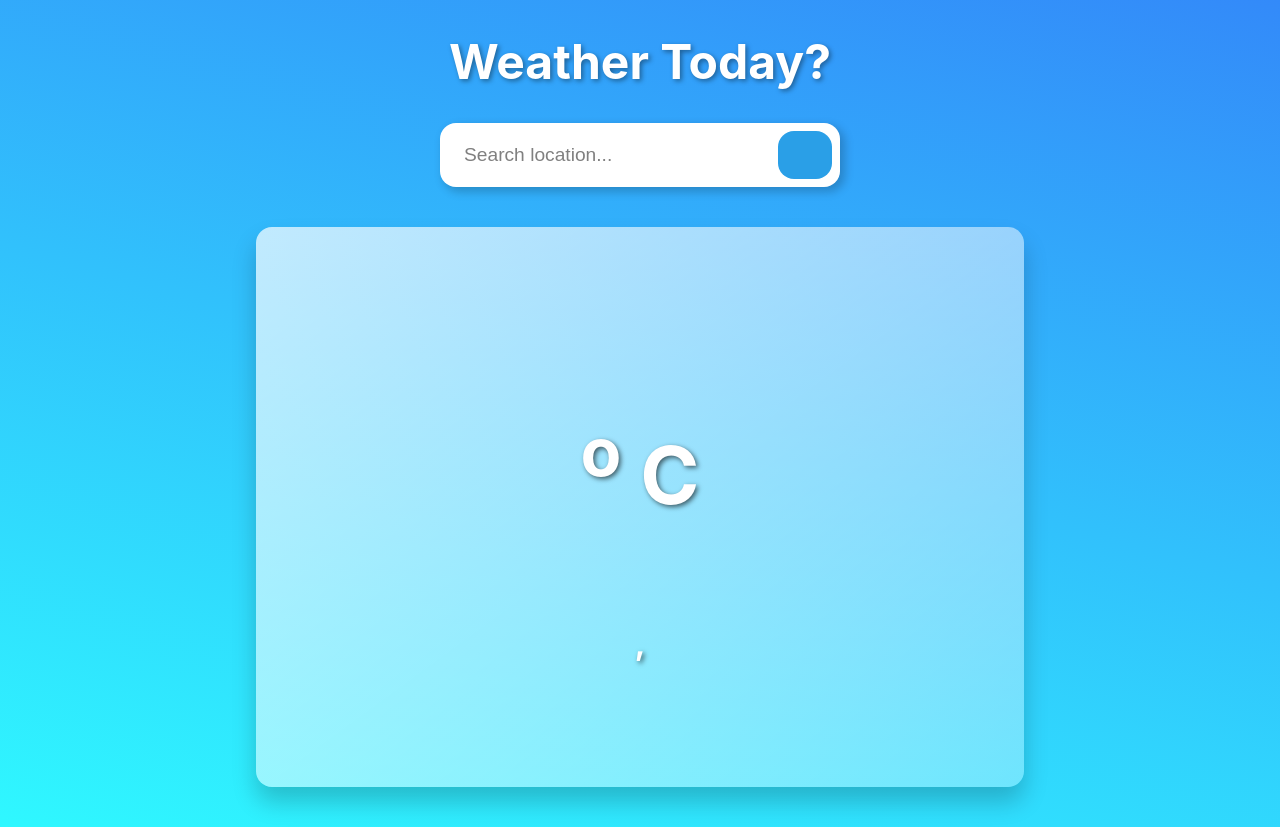
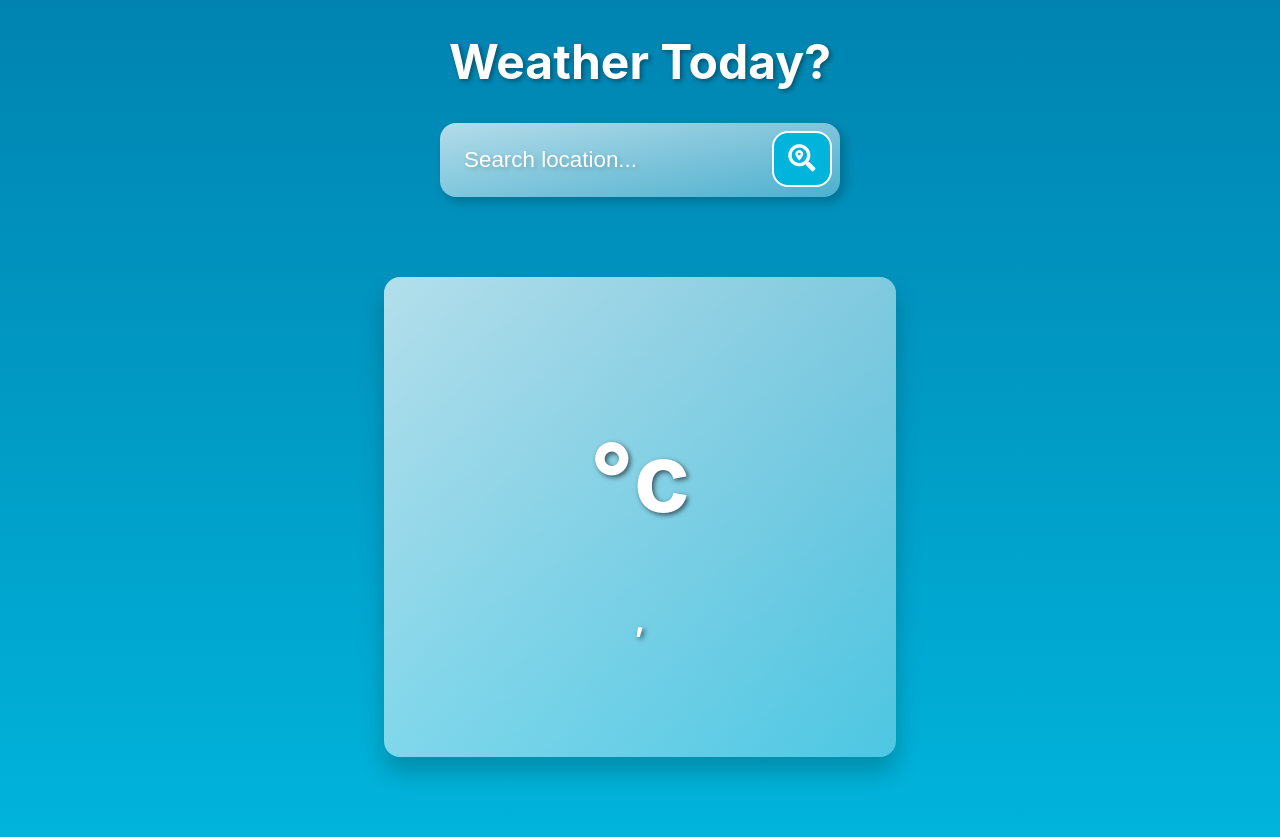
Before and after one commit to HampusJohnOlausson/Weather-forecast, a React (Create React App) app: page / in a window 1280 px wide. Built offline with nearby package versions, Linux system fonts and the light colour scheme; no server answers.

Commit message:
some styling for the main

```diff
--- a/public/index.html
+++ b/public/index.html
@@ -10,6 +10,13 @@
       content="Web site created using create-react-app"
     />
     <link rel="apple-touch-icon" href="%PUBLIC_URL%/logo192.png" />
+        <!--Fontawesome icons-->
+    <link
+      rel="stylesheet"
+      href="https://use.fontawesome.com/releases/v5.14.0/css/all.css"
+      integrity="sha384-HzLeBuhoNPvSl5KYnjx0BT+WB0QEEqLprO+NBkkk5gbc67FTaL7XIGa2w1L0Xbgc"
+      crossorigin="anonymous"
+    />
     <!--
       manifest.json provides metadata used when your web app is installed on a
       user's mobile device or desktop. See https://developers.google.com/web/fundamentals/web-app-manifest/
--- a/src/App.css
+++ b/src/App.css
@@ -6,7 +6,8 @@
 body{
   min-height: 100vh;
   width: 100%;
-  background:linear-gradient(to right top, #65dfc9, #6cdbeb);
-  background-image: linear-gradient(195deg, rgb(51, 138, 249),rgb(47, 248, 255));
+  background: #00B4DB;
+  background: -webkit-linear-gradient(to bottom, #0083B0, #00B4DB);
+  background: linear-gradient(to bottom, #0083B0, #00B4DB);
   color: #ffff;
 }
--- a/src/components/Header.jsx
+++ b/src/components/Header.jsx
@@ -8,13 +8,14 @@ const Header = (props) => {
         <h2 className="title">Weather Today?</h2>
         <form onSubmit={(e) => props.changeWeather(e)}>
           <div className="search-container">
-
-              <input
-                placeholder="Search location..."
-                className="input"
-                onChange={(e) => props.changeLocation(e.target.value)}
-              />
-            <button className="search-btn"></button>
+            <input
+              placeholder="Search location..."
+              className="input"
+              onChange={(e) => props.changeLocation(e.target.value)}
+            />
+            <button className="search-btn">
+              <i className="fas fa-search-location"></i>
+            </button>
           </div>
         </form>
       </header>
--- a/src/components/Layout.jsx
+++ b/src/components/Layout.jsx
@@ -54,7 +54,6 @@ export default class Layout extends Component {
   }
 
   changeWeather = (event) => {
-
     event.preventDefault();
     axios.get(
       `http://api.weatherstack.com/current?access_key=92bce988b9016eae571b967acf532f4c&query=${this.state.inputUser}`
--- a/src/components/Main.jsx
+++ b/src/components/Main.jsx
@@ -8,12 +8,8 @@ const Main = (props) => {
     return (
       <main className="main-container">
         <div className="info-container">
-
           <h4 className="description">{description}</h4>
-          <h2 className="degrees">
-            {temperature}
-            <sup>o</sup> C
-          </h2>
+          <h2 className="degrees">{temperature}°c</h2>
           <div className="region-container">
             <h3 className="location">{location}</h3>
             <h5 className="city">
--- a/src/style/header.css
+++ b/src/style/header.css
@@ -14,8 +14,9 @@
 }
 
 .search-container{
+    background: white;
+    background: linear-gradient(to right bottom, rgba(255, 255, 255, 0.7),rgba(255, 255, 255, 0.3));
     width: 25rem;
-    background-color: #ffffff;
     padding: 0.5rem;
     display: flex;
     border-radius: 1rem;
@@ -23,30 +24,37 @@
 
 }
 .input{
+      background: none;
       width: 100%;
       border: none;
       border-radius: 1rem 0rem 0rem 1rem;
       padding: 1rem;
-      height: 3rem;
       outline: none;
-      font-size: 1.2rem;
+      font-size: 1.4rem;
+      text-shadow: 2px 2px 5px rgba(0, 0, 0, 0.2);
+
 }
 .input::placeholder {
-      color: grey;
+      font-size: 1.4rem;
+      color: #ffffff;
+      text-shadow: 2px 2px 5px rgba(0, 0, 0, 0.2);
 }
 .search-btn{
-      width: 4rem;
-      height: 3rem;
+      width: 4.5rem;
+      height: 3.5rem;
       border: none;
       border-radius: 1rem 1rem 1rem 1rem ;
       text-align: center;
       cursor: pointer;
       font-size: 1.7rem;
       outline: none;
-      background-color: rgb(42, 159, 231);
+      background: #00B4DB;
+      border: 2px solid white;
+      transition: background .5s ease;
 }
-.search-btn:hover{
-      transition: ease .5s;
-      background-color:#ffffff;
-      color: rgb(42, 159, 231);
+.fa-search-location{
+      color: #ffffff;
 }
+.search-btn:hover {
+     background: #0083B0;
+}
--- a/src/style/main.css
+++ b/src/style/main.css
@@ -8,12 +8,12 @@
     text-shadow: 2px 2px 5px rgba(0, 0, 0, 0.6);
 }
 .info-container{
-    width: 60%;
-    height: 35rem;
+    width: 40%;
+    height: 30rem;
     display: flex;
     flex-direction: column;
     align-items: center;
-    justify-content: space-evenly;
+    justify-content: center;
     border-radius: 1rem;
     background: white;
     background: linear-gradient(to right bottom, rgba(255, 255, 255, 0.7),rgba(255, 255, 255, 0.3));
@@ -27,6 +27,7 @@
     align-items: center;
     justify-content: space-between;
     height: 5rem;
+    text-align: center;
 }
 .location {
     font-size: 3rem;
@@ -35,11 +36,9 @@
 .city{
     font-size: 2rem;
 }
-.icon{
-    font-size: 5rem;
-}
 .degrees{
-    font-size: 5rem;
+    margin: 1.5rem 0rem;
+    font-size: 6rem;
 }
 .description{
     font-size: 2rem;
```
